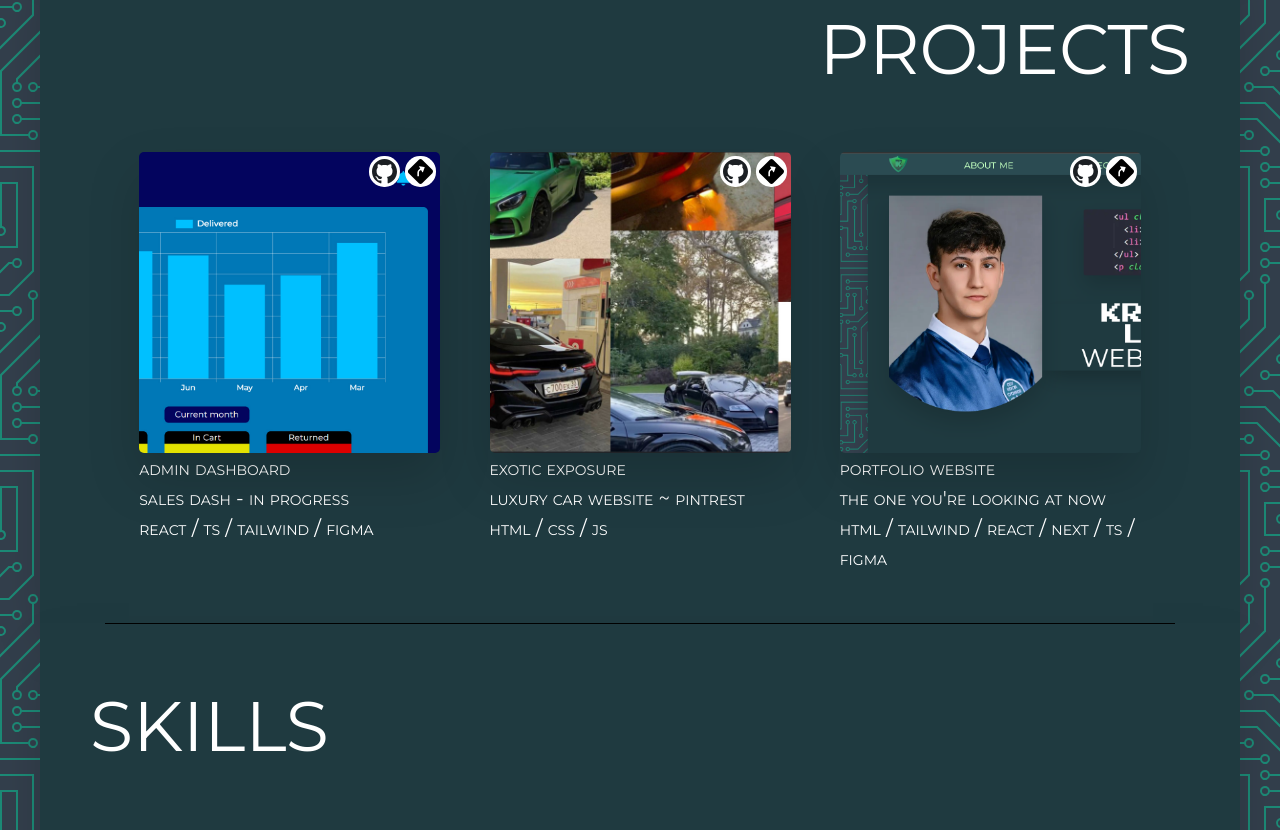
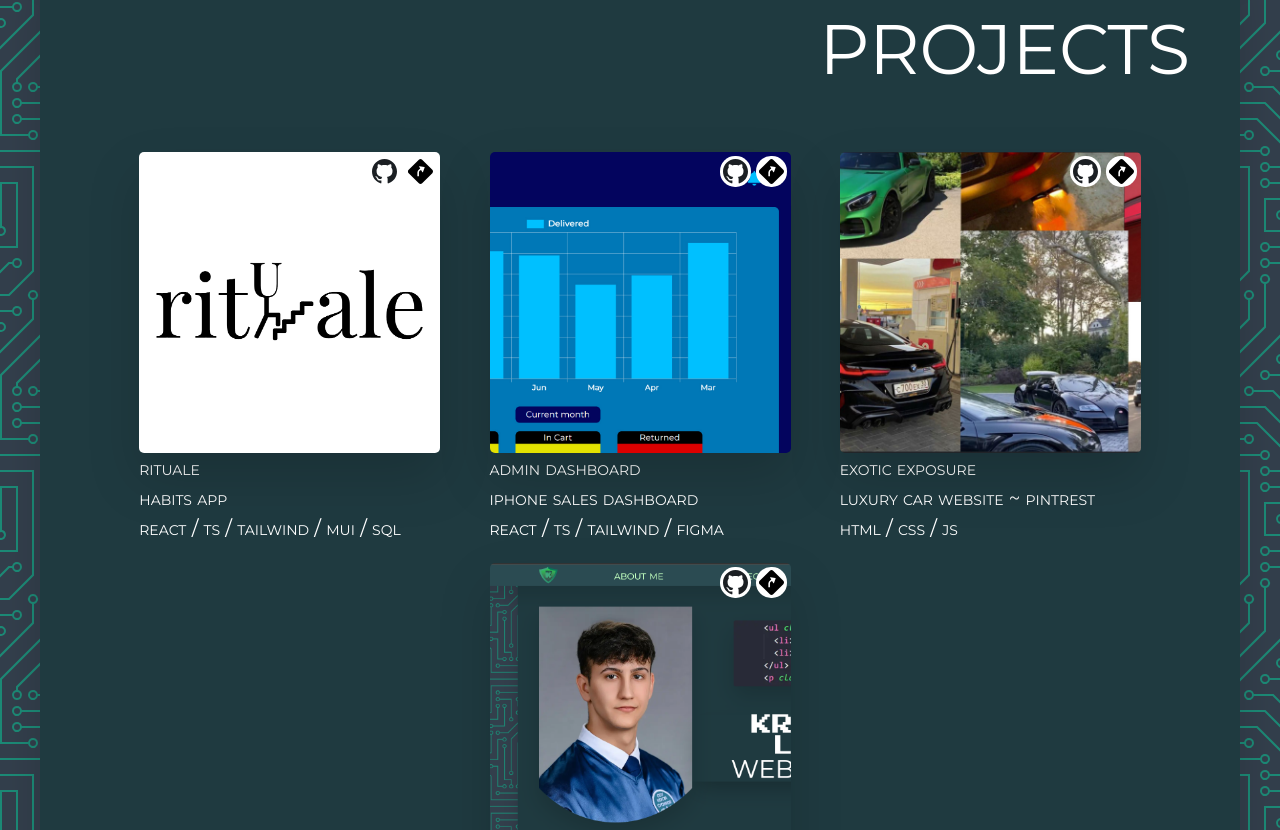
Before and after one commit to lazarevkristijan/Portfolio, a Next.js app: page / in a window 1280 px wide. Shown: the part 1290-2120 px from the top of the page. Built offline with nearby package versions, Linux system fonts and the light colour scheme.

Commit message:
add new project

```diff
--- a/components/ProjectCard.tsx
+++ b/components/ProjectCard.tsx
@@ -1,10 +1,10 @@
 // Project Card is used in the skills section to make consistent looking project cards
 // Includes default styles which can be slightly overriden to fit the specific needs
 
-import React from 'react'
-import Image from 'next/image'
-import Link from 'next/link'
-import { hoverStyles } from '@/constants'
+import React from "react"
+import Image from "next/image"
+import Link from "next/link"
+import { hoverStyles } from "@/constants"
 
 const ProjectCard = ({
   name,
@@ -21,7 +21,7 @@ const ProjectCard = ({
   liveUrl: string
   githubUrl: string
 }) => (
-  <div className="text-[20px] md:text-[18px] text-left mont smallCaps xl:mb-[20px] w-[301px] relative">
+  <div className="text-[20px] md:text-[18px] text-left mont smallCaps mb-[20px] w-[301px] relative">
     {/* Project image */}
     <Image
       src={imgUrl}
--- a/constants/index.js
+++ b/constants/index.js
@@ -48,8 +48,16 @@ export const navIcons = [
 
 export const projects = [
   {
+    name: "rituale",
+    description: "habits app",
+    tools: "react / ts / tailwind / mui / sql",
+    imgUrl: "/projectImages/ritualeProjectImage.jpg",
+    liveUrl: "https://www.rituale.digital",
+    githubUrl: "https://github.com/lazarevkristijan/rituale-app",
+  },
+  {
     name: "admin dashboard",
-    description: `sales dash - in progress`,
+    description: "iphone sales dashboard",
     tools: "react / ts / tailwind / figma",
     imgUrl: "/projectImages/dashboardProjectImage.jpg",
     liveUrl: "https://iphone-sales-dashboard.vercel.app/",
@@ -66,7 +74,7 @@ export const projects = [
   {
     name: "portfolio website",
     description: `the one you're looking at now`,
-    tools: "html / tailwind / react / next / ts / figma",
+    tools: " react / ts / next / tailwind / figma",
     imgUrl: "/projectImages/thisProjectImage.png",
     liveUrl: "https://kristijan-lazarev.vercel.app/",
     githubUrl: "https://github.com/lazarevkristijan/personal-next-js-portfolio",
```
Also changed, not shown: public/projectImages/ritualeProjectImage.jpg (added).
